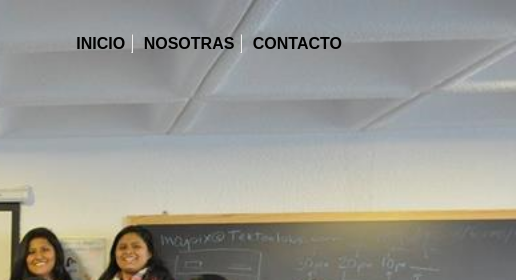
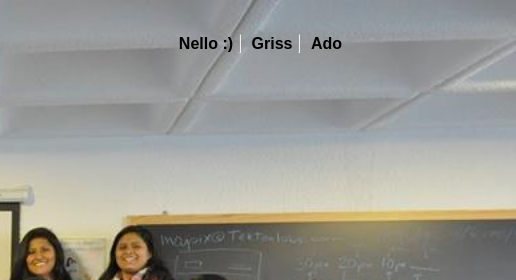
Before and after one commit to NellySaavedra/CHICAMA, a plain HTML site: page index.html in a window 1280 px wide. Shown: the top 280 px of the page, 764-1280 px from the left. Drawn offline with Linux system fonts and the light colour scheme.

Commit message:
Cambien el menu

```diff
--- a/index.html
+++ b/index.html
@@ -18,9 +18,9 @@
     			<div class="col-12">
     				<ul class="Barra1">
 
-    					<li><b><a href="http://www.laboratoria.mx/index.html">INICIO</a></b></li><hr class="HrVertical">
-    					<li><b><a href="http://www.laboratoria.mx/index.html#equipo">NOSOTRAS</a></b></li><hr class="HrVertical">
-    					<li><b><a href="http://www.laboratoria.mx/index.html#ubica">CONTACTO</a></b></li>
+    					<li><b><a href="http://www.laboratoria.mx/index.html">Nello :)</a></b></li><hr class="HrVertical">
+    					<li><b><a href="http://www.laboratoria.mx/index.html#equipo">Griss</a></b></li><hr class="HrVertical">
+    					<li><b><a href="http://www.laboratoria.mx/index.html#ubica">Ado</a></b></li>
     				</ul>
     			</div>
     		</div>
```
